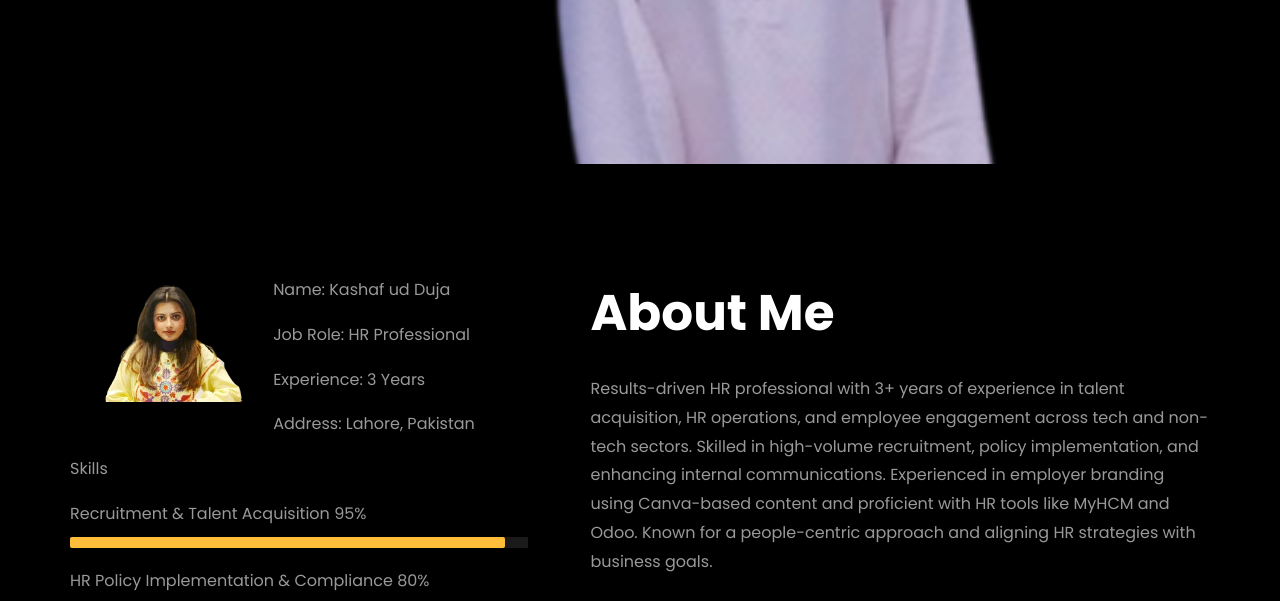
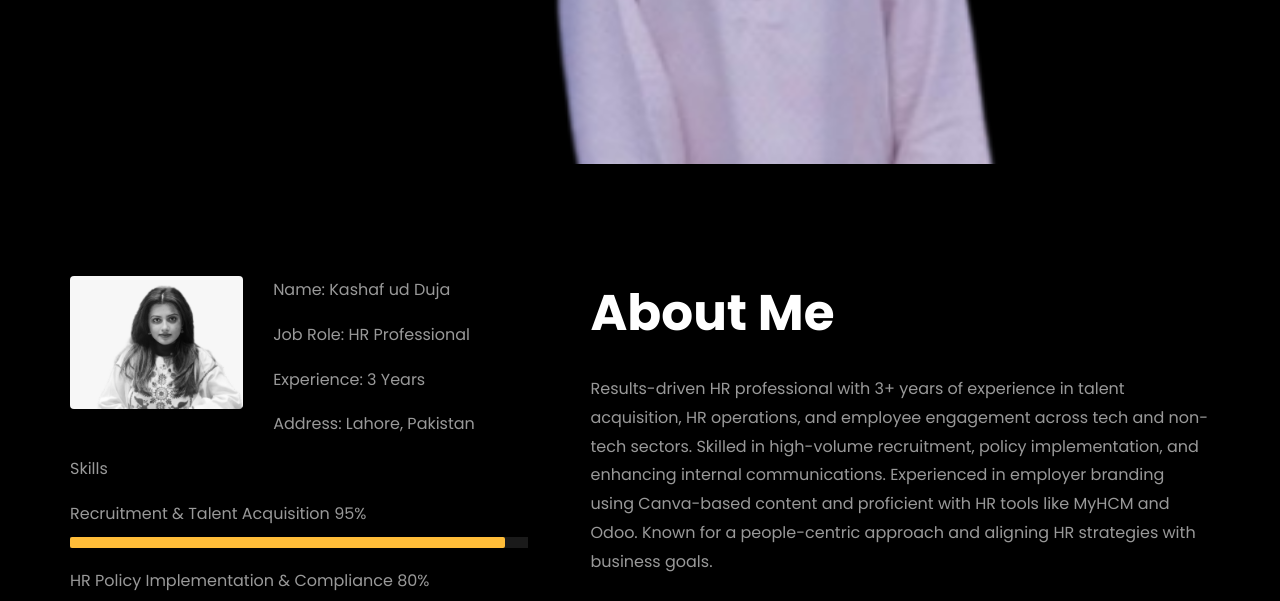
Before and after one commit to kashafduja017-tech/Kashaf-ud-Duja-Portfolio, a plain HTML site: page index.html in a window 1280 px wide. Shown: the part 586-1187 px from the top of the page. Drawn offline with Linux system fonts and the light colour scheme; files whose address does not match are found by name.

Commit message:
Update index.html

```diff
--- a/index.html
+++ b/index.html
@@ -213,7 +213,7 @@
 								<div class="row">
 									<div class="col-sm-6 col-md-5">
 									  <div class="about-img">
-										<img src="images/About pics.png" class="img-fluid rounded b-shadow-a" alt="">
+										<img src="images/image black n white.jpeg" class="img-fluid rounded b-shadow-a" alt="">
 									  </div>
 									</div>
 									<!-- Details next to profile image -->
```
